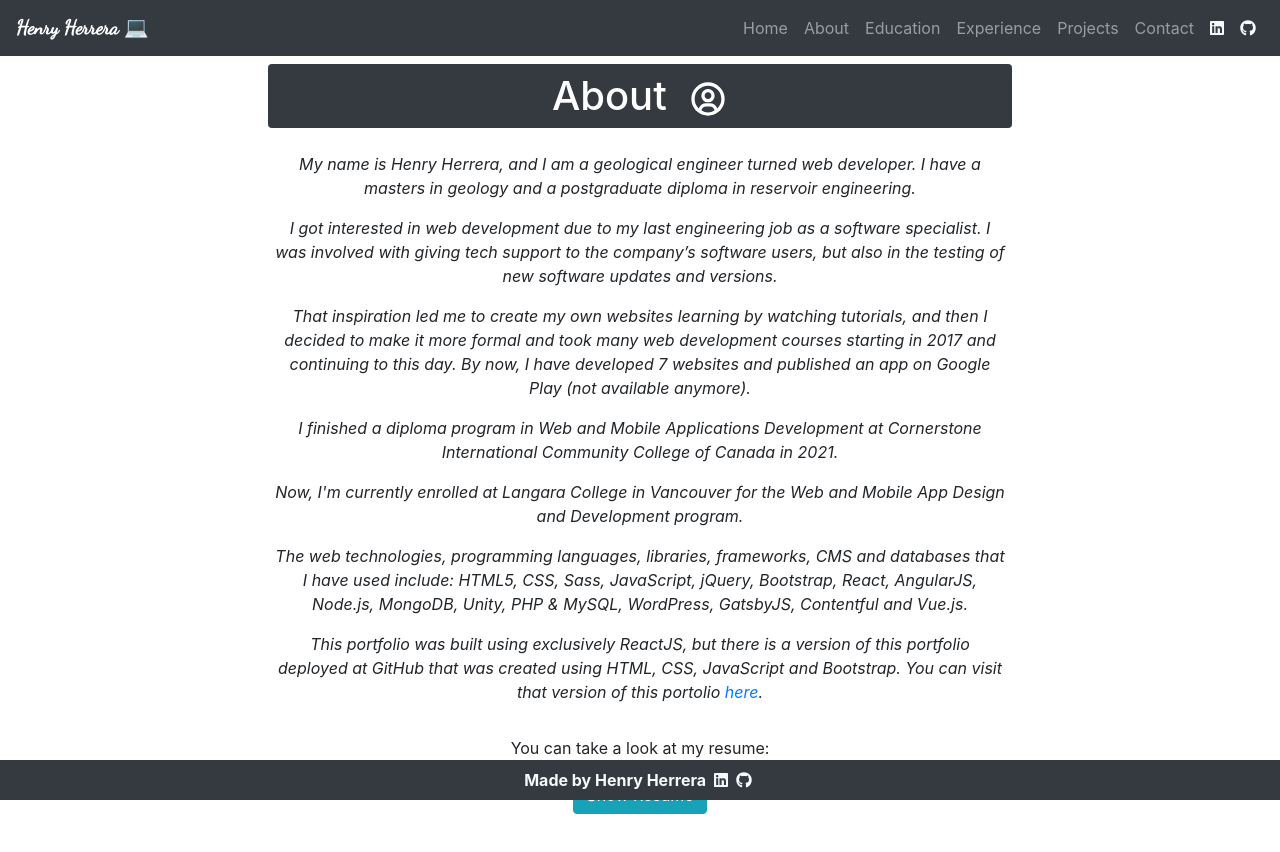
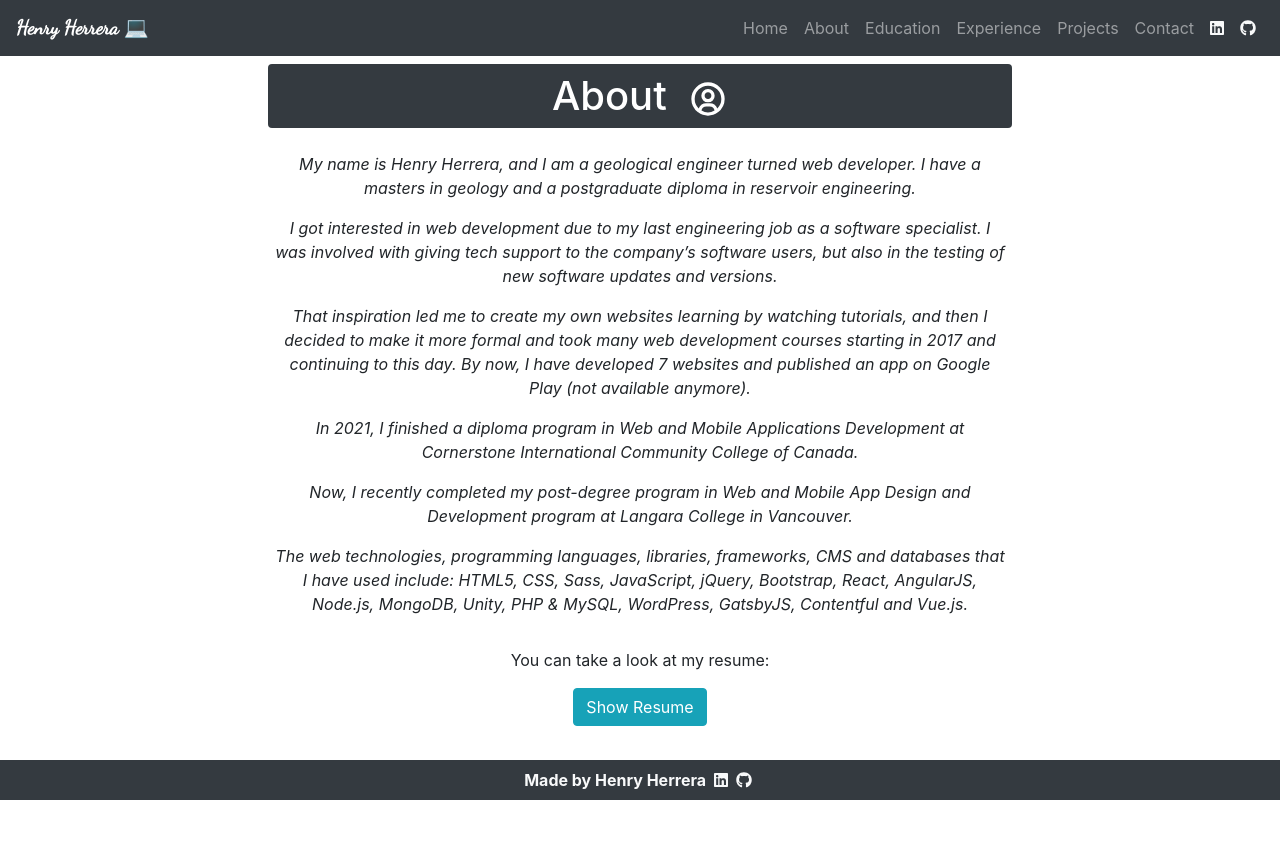
Before and after one commit to hjhm2018/my-portfolio-pwa, a React (Create React App) app: page /about in a window 1280 px wide. Shown: the top 852 px of the page. Built offline with nearby package versions, Linux system fonts and the light colour scheme; a web font is replaced by a local one.

Commit message:
update about section

```diff
--- a/src/components/About.js
+++ b/src/components/About.js
@@ -49,12 +49,12 @@ function About() {
             on Google Play (not available anymore).
           </p>
           <p>
-            I finished a diploma program in Web and Mobile Applications
+            In 2021, I finished a diploma program in Web and Mobile Applications
             Development at Cornerstone International Community College of
-            Canada in 2021.
+            Canada.
           </p>
           <p>
-            Now, I'm currently enrolled at Langara College in Vancouver for the Web and Mobile App Design and Development program.
+            Now, I recently completed my post-degree program in Web and Mobile App Design and Development program at Langara College in Vancouver.
           </p>
           <p>
             The web technologies, programming languages, libraries, frameworks,
@@ -62,7 +62,7 @@ function About() {
             JavaScript, jQuery, Bootstrap, React, AngularJS, Node.js, MongoDB,
             Unity, PHP & MySQL, WordPress, GatsbyJS, Contentful and Vue.js.
           </p>
-          <p>
+          {/* <p>
             This portfolio was built using exclusively ReactJS, but there is a
             version of this portfolio deployed at GitHub that was created using
             HTML, CSS, JavaScript and Bootstrap. You can visit that version of
@@ -75,7 +75,7 @@ function About() {
               here
             </a>
             .
-          </p>
+          </p> */}
         </div>
       </div>
       <div className="col-lg-2"></div>
@@ -101,7 +101,7 @@ function About() {
             title="Resume"
             width="100%"
             height="480"
-            src="https://drive.google.com/file/d/1mW0T_KSaNkLabw3gKwMKOQnWH3AFmHi0/preview"
+            src="https://drive.google.com/file/d/1jIgKskmoEa0qZX3xL2VcnPHcoG2rH_zy/preview"
           ></iframe>
         </div>
       )}
```
